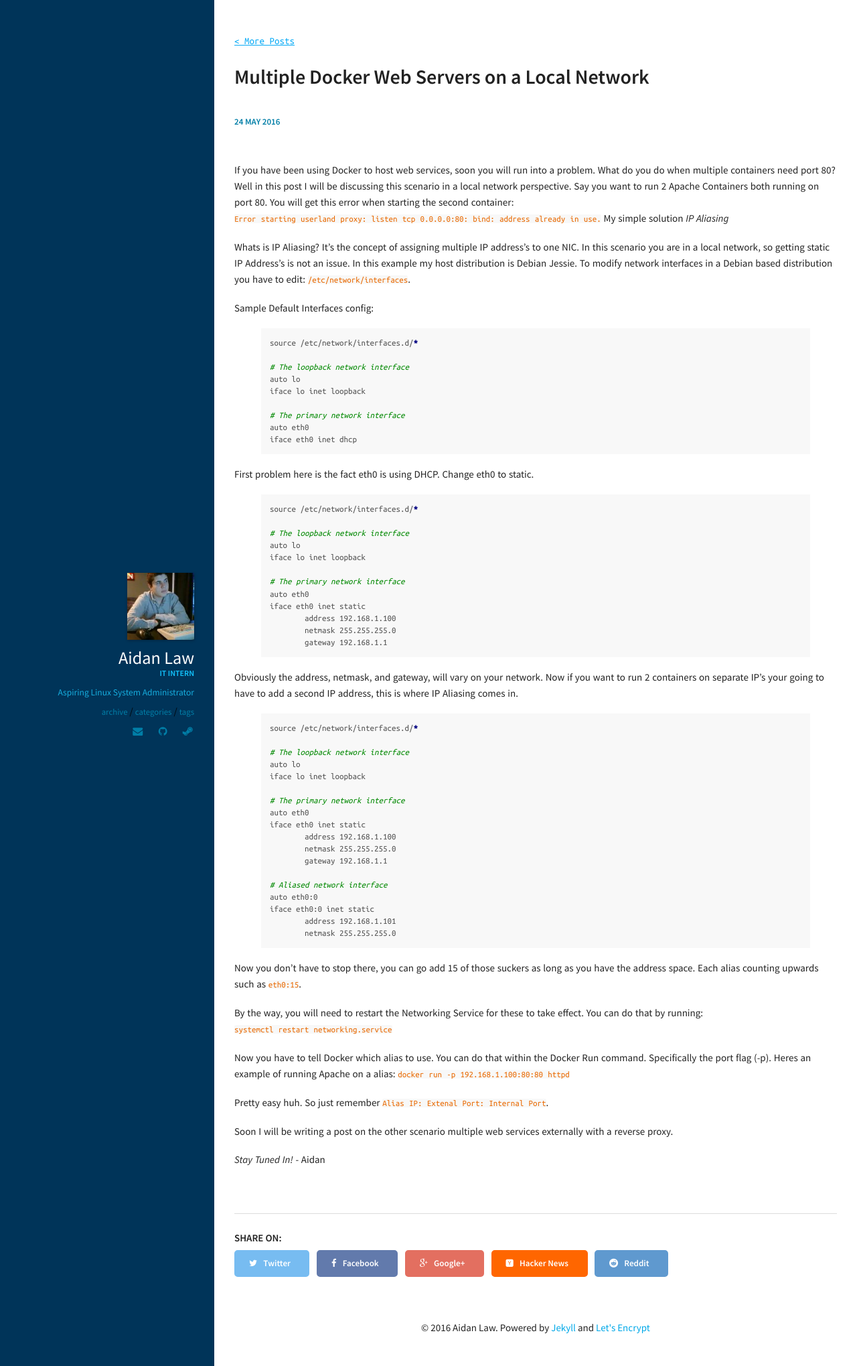
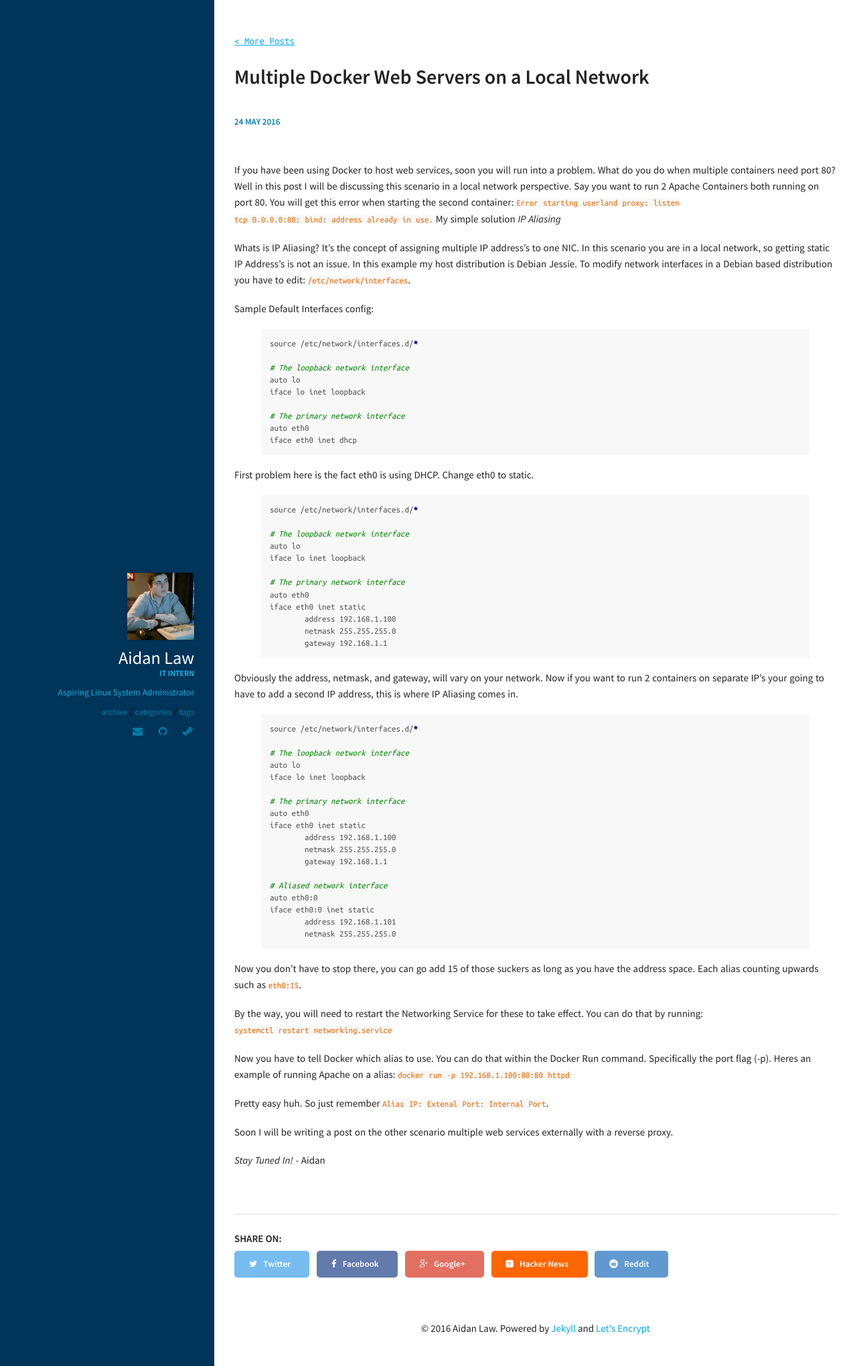
Before and after one commit to zzzz401/aidan-law.com, a Jekyll site: the page built from _posts/2016-05-24-Multiple Docker-Webservers-On-a-Local-Network.md, in a window 1280 px wide. Shown: the whole page at 67% size. Built offline with Jekyll 4.4.1, drawn with Linux system fonts in a browser that asks for light colours; comment, search, counter and statistics services are not loaded.

Commit message:
Update 2016-05-24-Multiple Docker-Webservers-On-a-Local-Network.md

````diff
--- a/_posts/2016-05-24-Multiple Docker-Webservers-On-a-Local-Network.md
+++ b/_posts/2016-05-24-Multiple Docker-Webservers-On-a-Local-Network.md
@@ -8,8 +8,8 @@
 ---
 If you have been using Docker to host web services, soon you will run into a problem. What do you do when multiple containers need port 80? Well in this post I will be discussing this scenario in a local network perspective.
 Say you want to run 2 Apache Containers both running on port 80. You will get this error when starting the second container:
-```Error starting userland proxy: listen
-tcp 0.0.0.0:80: bind: address already in use.```
+```Error starting userland proxy: listen```
+```tcp 0.0.0.0:80: bind: address already in use.```
 My simple solution *IP Aliasing*
 <!--more-->
 
````
